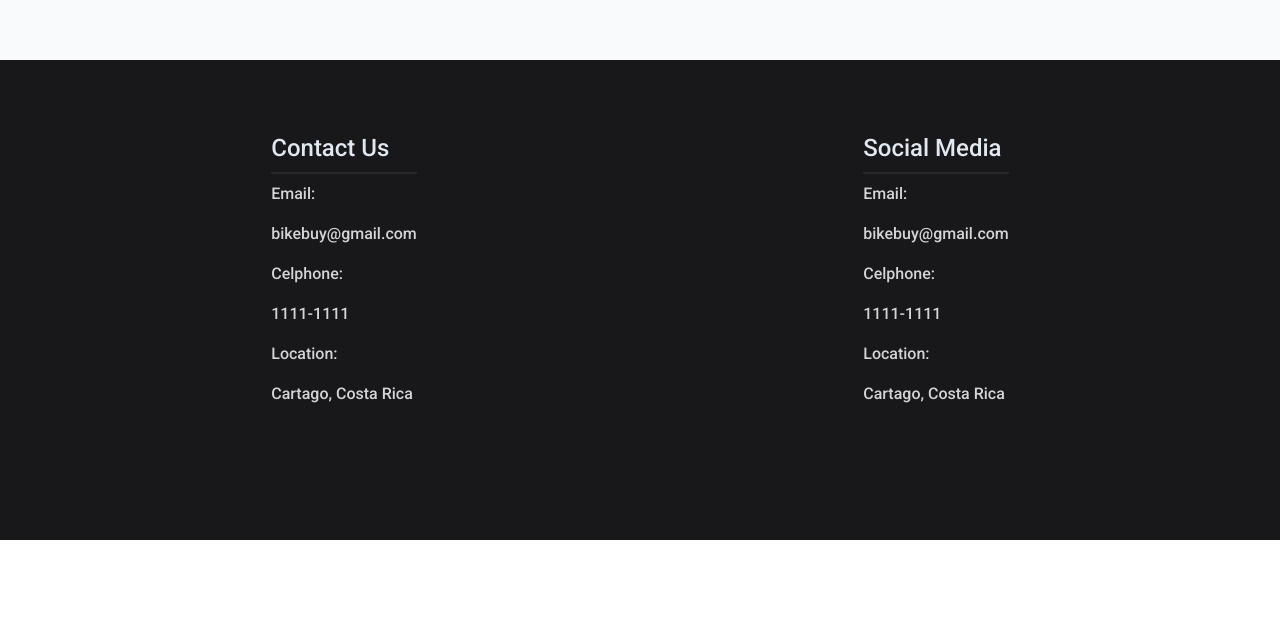
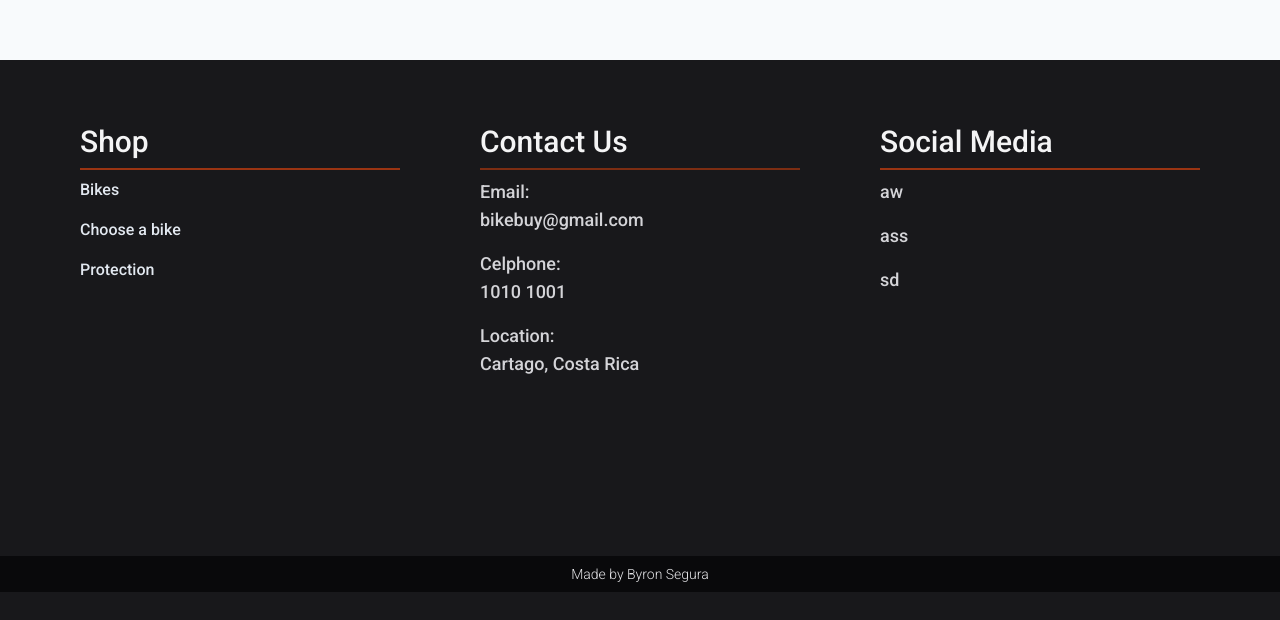
Before and after one commit to Byron-Segura/bike-shop, a React (Vite) app: page /about-us in a window 1280 px wide. Shown: the part 828-1448 px from the top of the page. Before the commit the page ends 1368 px from the top, so only its background shows below. Built offline with nearby package versions, Linux system fonts and the light colour scheme.

Commit message:
Chnage Footer.jsx style

```diff
--- a/src/components/Footer.jsx
+++ b/src/components/Footer.jsx
@@ -1,32 +1,46 @@
+import { NavLink } from './NavLink'
+
 export function Footer () {
   return (
-    <section className='bg-zinc-900 h-fit md:h-[60vh]'>
-      <article className='p-4 h-4/5 md:p-16'>
-        <ul className='text-slate-200 flex flex-col md:flex-row gap-8 items-center justify-around'>
-          <li>
-            <h2 className='border-b-2 border-b-zinc-800 text-2xl py-2'>Contact Us</h2>
-            <div className='text-zinc-300 flex flex-col gap-4 pt-2'>
+    <section className='bg-zinc-900 h-fit md:h-[70vh]'>
+      <article className='p-4 h-4/5 md:p-8 text-zinc-100 flex flex-col sm:flex-row gap-8 sm:justify-evenly items-center sm:items-start'>
+        <div className='pt-6 w-80'>
+          <h2 className='border-b-2 border-b-orange-800 text-3xl py-2'>Shop</h2>
+          <ul className='flex flex-col gap-4 text-zinc-300 text-lg pt-2'>
+            <NavLink to='all-bikes' styles='w-fit text-zinc-300 hover:text-orange-500 pt-2  transition-colors'>Bikes</NavLink>
+            <NavLink to='Choose a bike' styles='w-fit text-zinc-300 hover:text-orange-500 pt-2  transition-colors'>Choose a bike</NavLink>
+            <NavLink to='Protection' styles='w-fit text-zinc-300 hover:text-orange-500 pt-2  transition-colors'>Protection</NavLink>
+          </ul>
+        </div>
+        <div className='pt-6 w-80'>
+          <h2 className='border-b-2 border-b-orange-900 text-3xl py-2'>Contact Us</h2>
+          <ul className='flex flex-col gap-4 text-zinc-300 text-lg pt-2'>
+            <li>
               <h3>Email:</h3>
-              <h4>bikebuy@gmail.com</h4>
+              <h4 className='hover:text-orange-500 w-fit cursor-pointer'>bikebuy@gmail.com</h4>
+            </li>
+            <li>
               <h3>Celphone:</h3>
-              <h4>1111-1111</h4>
+              <h4 className='hover:text-orange-500 w-fit cursor-pointer'>1010 1001</h4>
+            </li>
+            <li>
               <h3>Location:</h3>
-              <h4>Cartago, Costa Rica</h4>
-            </div>
-          </li>
-          <li>
-            <h2 className='border-b-2 border-b-zinc-800 text-2xl py-2'>Social Media</h2>
-            <div className='text-zinc-300 flex flex-col gap-4 pt-2'>
-              <h3>Email:</h3>
-              <h4>bikebuy@gmail.com</h4>
-              <h3>Celphone:</h3>
-              <h4>1111-1111</h4>
-              <h3>Location:</h3>
-              <h4>Cartago, Costa Rica</h4>
-            </div>
-          </li>
-        </ul>
+              <h4 className='hover:text-orange-500 w-fit'>Cartago, Costa Rica</h4>
+            </li>
+          </ul>
+        </div>
+        <div className='pt-6 w-80'>
+          <h2 className='border-b-2 border-b-orange-800 text-3xl py-2'>Social Media</h2>
+          <ul className='flex flex-col gap-4 text-zinc-300 text-lg pt-2'>
+            <li>aw</li>
+            <li>ass</li>
+            <li>sd</li>
+          </ul>
+        </div>
       </article>
+      <div className='relative bottom-0 mt-12 bg-zinc-950 text-zinc-200 flex items-center justify-center p-2 font-extralight text-sm'>
+        <h3>Made by Byron Segura</h3>
+      </div>
     </section>
   )
 }
```
